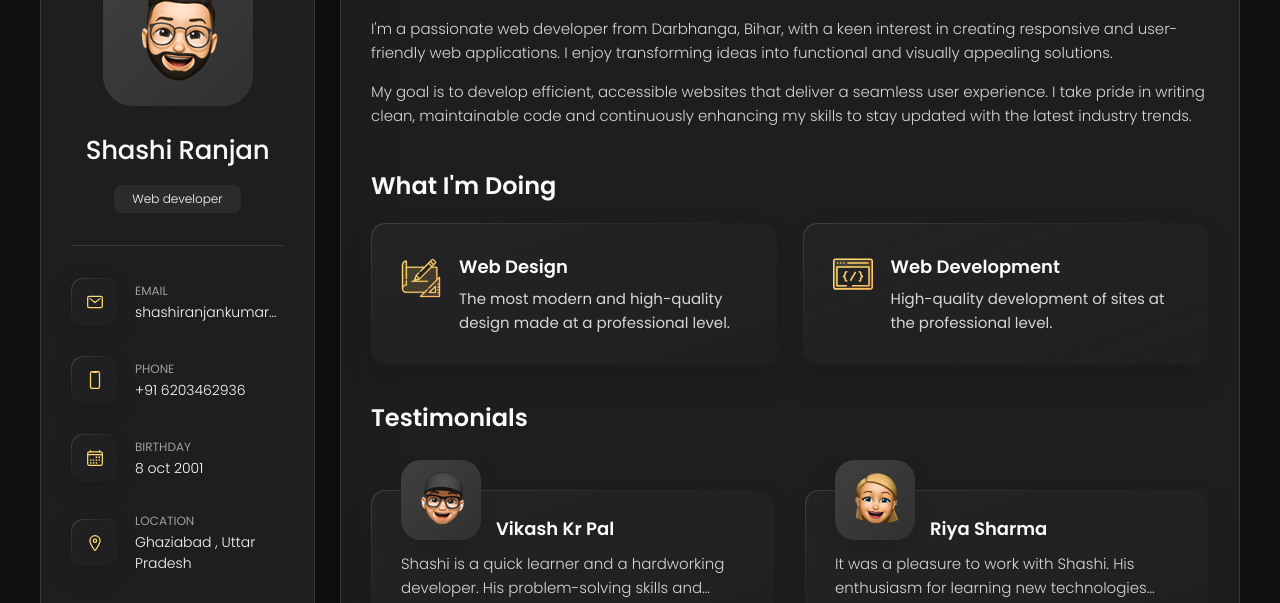
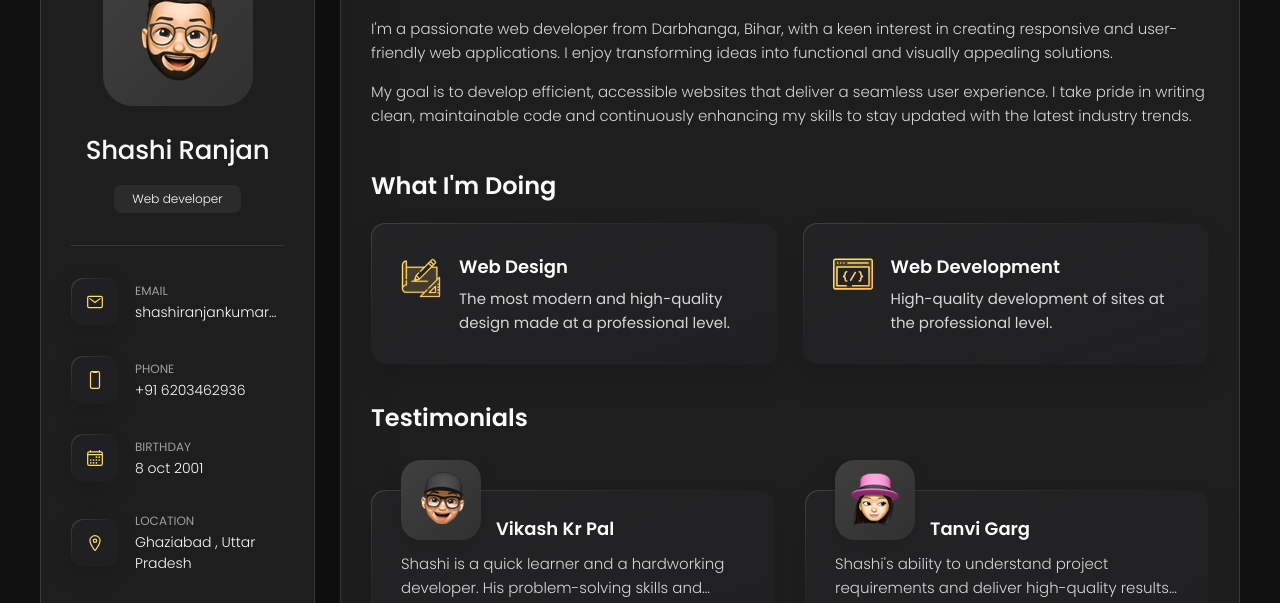
Before and after one commit to shashi-ranjan-kr/portfolio, a plain HTML site: page index.html in a window 1280 px wide. Shown: the part 162-765 px from the top of the page. Drawn offline with nearby package versions, Linux system fonts and the light colour scheme.

Commit message:
remove one testimonials

```diff
--- a/index.html
+++ b/index.html
@@ -302,25 +302,6 @@
               </div>
             </li>
 
-            <li class="testimonials-item">
-              <div class="content-card" data-testimonials-item>
-
-                <figure class="testimonials-avatar-box">
-                  <img src="./assets/images/avatar-2.png" alt="Riya Sharma" width="60" data-testimonials-avatar>
-                </figure>
-
-                <h4 class="h4 testimonials-item-title" data-testimonials-title>Riya Sharma</h4>
-
-                <div class="testimonials-text" data-testimonials-text>
-                  <p>
-                    It was a pleasure to work with Shashi. His enthusiasm for learning new technologies and his
-                    commitment to excellence are remarkable.
-                  </p>
-                  <time datetime="2024-03-20">March 20, 2024</time>
-                </div>
-
-              </div>
-            </li>
 
             <li class="testimonials-item">
               <div class="content-card" data-testimonials-item>
@@ -336,7 +317,8 @@
                     Shashi's ability to understand project requirements and deliver high-quality results on time is
                     impressive. He's a promising developer.
                   </p>
-                  <time datetime="2024-06-10">June 10, 2024</time>
+                  <time datetime="2024-03-20">March 20, 2024</time>
+
                 </div>
 
               </div>
@@ -356,7 +338,7 @@
                     Working with Shashi was a great experience. His enthusiasm, dedication, and ability to quickly learn
                     new technologies were invaluable to the team.
                   </p>
-                  <time datetime="2024-09-05">September 5, 2024</time>
+                  <time datetime="2024-06-10">June 10, 2024</time>
                 </div>
 
               </div>
@@ -413,57 +395,6 @@
           </section>
 
         </div>
-
-
-        <!--
-          - clients
-        -->
-
-        <!-- <section class="clients">
-
-          <h3 class="h3 clients-title">Clients</h3>
-
-          <ul class="clients-list has-scrollbar">
-
-            <li class="clients-item">
-              <a href="#">
-                <img src="./assets/images/logo-1-color.png" alt="client logo">
-              </a>
-            </li>
-
-            <li class="clients-item">
-              <a href="#">
-                <img src="./assets/images/logo-2-color.png" alt="client logo">
-              </a>
-            </li>
-
-            <li class="clients-item">
-              <a href="#">
-                <img src="./assets/images/logo-3-color.png" alt="client logo">
-              </a>
-            </li>
-
-            <li class="clients-item">
-              <a href="#">
-                <img src="./assets/images/logo-4-color.png" alt="client logo">
-              </a>
-            </li>
-
-            <li class="clients-item">
-              <a href="#">
-                <img src="./assets/images/logo-5-color.png" alt="client logo">
-              </a>
-            </li>
-
-            <li class="clients-item">
-              <a href="#">
-                <img src="./assets/images/logo-6-color.png" alt="client logo">
-              </a>
-            </li>
-
-          </ul>
-
-        </section> -->
 
       </article>
 
```
